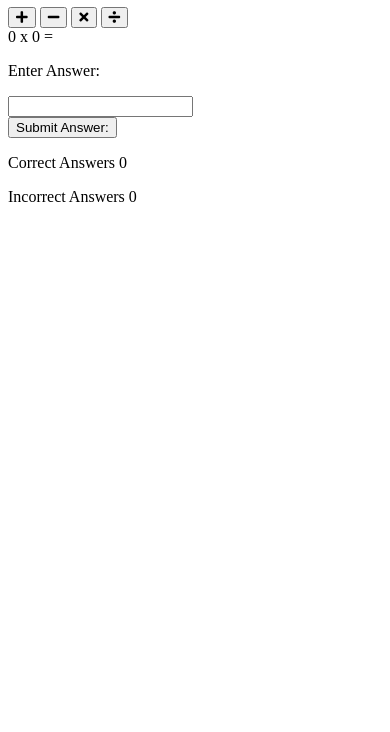
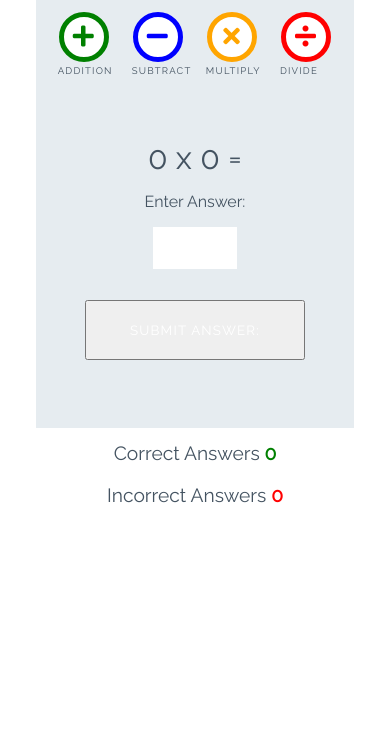
Before and after one commit to paulie-o74/love-maths, a plain HTML site: page index.html in a window 390 px wide. Shown: the part 112-844 px from the top of the page. Drawn offline with Linux system fonts and the light colour scheme.

Commit message:
add styles for the game

```diff
--- a/assets/css/style.css
+++ b/assets/css/style.css
@@ -0,0 +1,252 @@
+/* --------- Global style */
+
+body {
+    background-color: white;
+    font-family: "Raleway", sans-serif;
+    color: #445361;
+    text-align: center;
+}
+
+/* --------- Heading */
+
+.heading {
+    text-align: center;
+    font-size: 2.5rem;
+}
+
+.logo {
+    height: 40px;
+    padding-right: 5px;
+}
+
+/* --------- Game layout */
+
+.game-area {
+    background-color: #E6ECF0;
+    box-sizing: border-box;
+    width: 85%;
+    height: 65vh;
+    max-height: 450px;
+    max-width: 830px;
+    margin-left: auto;
+    margin-right: auto;
+    padding: 1%;
+}
+
+.question-area {
+    width: 50%;
+    font-size: 2rem;
+    margin: auto;
+    padding: 50px 0;
+}
+
+.question-area span {
+    padding: 0 15px;
+}
+
+.score-area {
+    margin: 5px auto;
+    width: 60%;
+    font-size: 1.2rem;
+}
+
+.controls-area {
+    width: 85%;
+    margin: 30px auto;
+}
+
+#score {
+    color: green;
+    font-weight: bold;
+}
+
+#incorrect {
+    color: red;
+    font-weight: bold;
+}
+
+.answer-message {
+    display: none;
+    font-size: 1rem;
+}
+
+#answer-box {
+    border: none;
+    color: #445361;
+    display: inline-block;
+    height: 40px;
+    width: 80px;
+    font-size: 1.2rem;
+}
+
+.scores {
+    display: inline-block;
+    padding: 25px;
+}
+
+/* --------- Buttons */
+
+.btn {
+    width: 220px;
+    height: 60px;
+    font-family: "Raleway", sans-serif;
+    text-transform: uppercase;
+    letter-spacing: 1.2px;
+    color: white;
+}
+
+.btn:focus {
+    outline: none;
+}
+
+.btn--big {
+    padding-top: 10px;
+    border-radius: 50%;
+    background-color: white;
+    border: 10px solid;
+    width: 100px;
+    height: 100px;
+    font-size: 3.2rem;
+    margin: 0 30px;
+    transition: all 0.5s;
+}
+
+.btn--big::after {
+    content: attr(data-type);
+    font-size: 1rem;
+    color: #445361;
+    position: relative;
+    left: 0.5em;
+}
+
+.btn--blue {
+    border-color: blue;
+    color: blue;
+}
+
+.btn--blue:active,
+.btn--blue:hover {
+    background-color: darkblue;
+    color: white;
+}
+
+.btn--orange {
+    border-color: orange;
+    color: orange;
+}
+
+.btn--orange:active,
+.btn--orange:hover {
+    background-color: darkorange;
+    color: white;
+}
+
+.btn--red {
+    border-color: red;
+    color: red;
+}
+
+.btn--red:active,
+.btn--red:hover {
+    background-color: darkred;
+    color: white;
+}
+
+.btn--green {
+    border-color: green;
+    color: green;
+}
+
+.btn--green:active,
+.btn--green:hover {
+    background-color: darkgreen;
+    color: white;
+}
+
+.btn--gray {
+    margin-top: 25px;
+    background-color: #445361;
+    border: 1px transparent;
+    border-radius: 20px;
+}
+
+.btn--gray:active,
+.btn--gray:hover {
+    background-color: #0d1013;
+}
+
+/* --------- Media queries */
+
+@media (max-width: 414px) {
+    .controls-area {
+        width: 100%;
+    }
+
+    .btn--big {
+        margin: 0 10px;
+        padding: 5px;
+        border: 5px solid;
+        width: 50px;
+        height: 50px;
+        font-size: 1.5rem;
+    }
+
+    .btn--big::after {
+        font-size: 0.6rem;
+        left: -0.7rem;
+    }
+
+    .question-area {
+        padding: 10% 0;
+        width: 100%;
+    }
+
+    .question-area span {
+        padding: 0;
+    }
+
+    .answer-message {
+        display: block;
+    }
+
+    #answer-box {
+        display: block;
+        margin: 0 auto;
+    }
+    .btn--gray {
+        margin-top: 0;
+    }
+
+    .score-area {
+        width: 100%;
+    }
+
+    .scores {
+        margin: 0.5em auto;
+        display: block;
+        padding: 5px;
+    }
+
+    .heading {
+        font-size: 2rem;
+    }
+}
+
+@media (max-width: 320px) {
+    .game-area {
+        height: 70vh;
+    }
+
+    .controls-area {
+        width: 75%;
+        margin: 10px auto;
+    }
+
+    .btn--big {
+        margin: 10px 10px;
+    }
+    .question-area {
+        padding: 10px 0;
+    }
+
+}
--- a/index.html
+++ b/index.html
@@ -17,16 +17,16 @@
 
     <div class="game-area">
         <div class="controls-area">
-            <button class="btn btn--big btn--green">
+            <button data-type="addition" class="btn btn--big btn--green">
                 <i class= "fas fa-plus"></i>
             </button>
-            <button class="btn btn--big btn--blue">
+            <button data-type="subtract" class="btn btn--big btn--blue">
                 <i class= "fas fa-minus"></i>
             </button>
-            <button class="btn btn--big btn--orange">
+            <button data-type="multiply" class="btn btn--big btn--orange">
                 <i class= "fas fa-times"></i>
             </button>
-            <button class="btn btn--big btn--red">
+            <button data-type="divide" class="btn btn--big btn--red">
                 <i class= "fas fa-divide"></i>
             </button>
         </div>
@@ -38,7 +38,7 @@
             <p class="answer-message">Enter Answer:</p>
             <input id="answer-box" type="number">
         </div>
-        <button class="btn btn--grey">Submit Answer:</button>
+        <button data-type="submit" class="btn btn--grey">Submit Answer:</button>
 
     </div>
 
```
